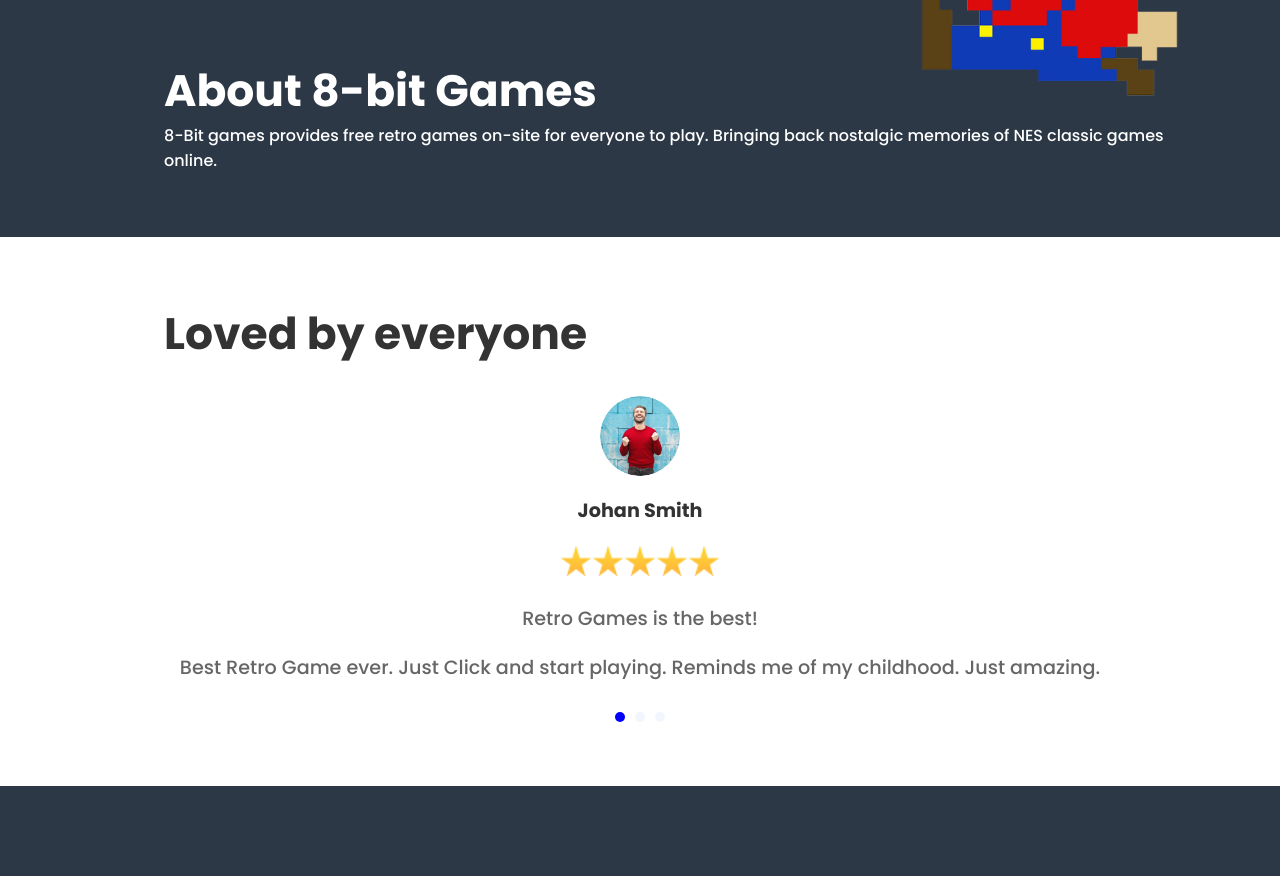
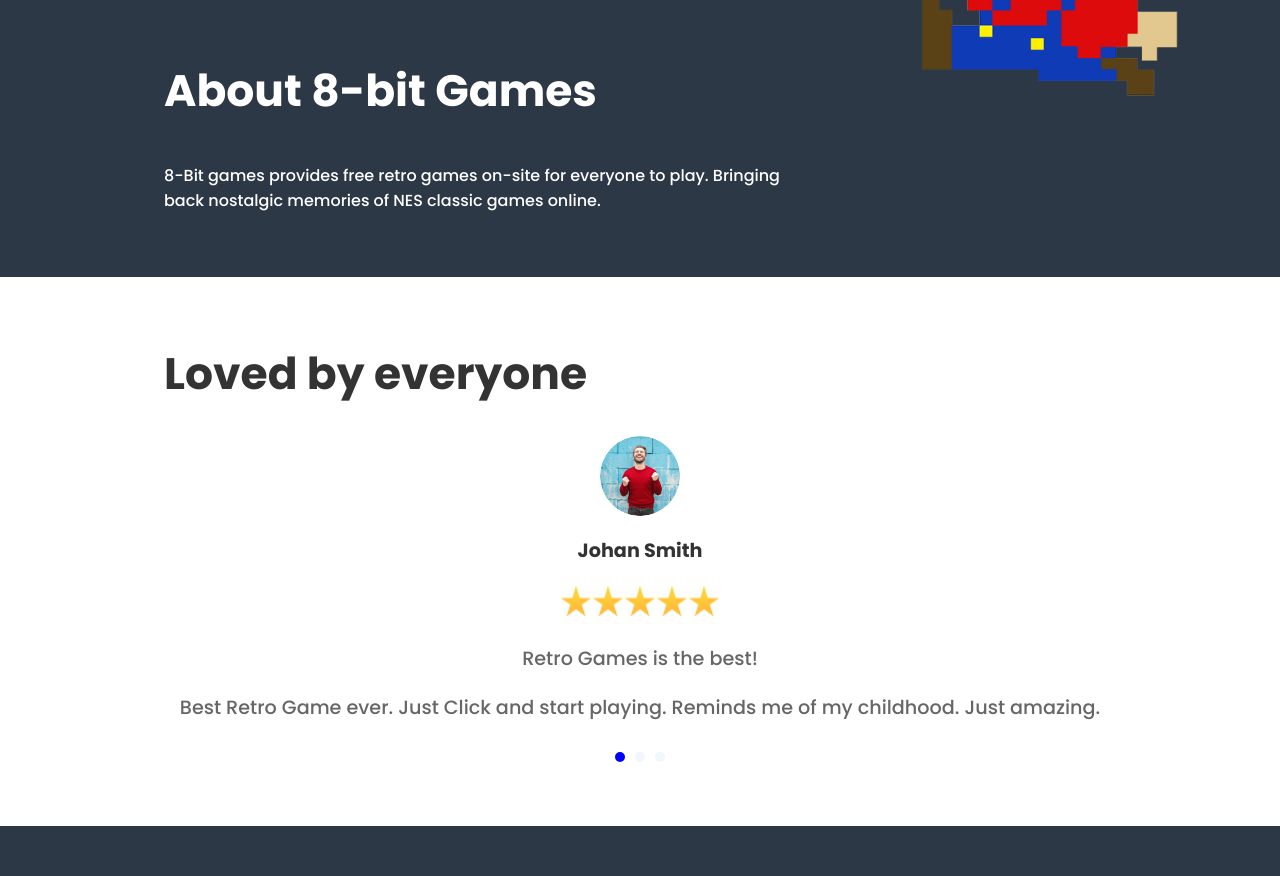
Before and after one commit to maneesha2/Assesment1, a React (Vite) app in the folder reactapplication/: page / in a window 1280 px wide. Shown: the part 1500-2376 px from the top of the page. Built offline with nearby package versions, Linux system fonts and the light colour scheme.

Commit message:
Arranged on paragraph of about

```diff
--- a/reactapplication/src/about.jsx
+++ b/reactapplication/src/about.jsx
@@ -1,9 +1,13 @@
-export default function about({ title, description, image }) {
+export default function about({ title, image }) {
   return (
     <div className="about" id="about">
       <div className="aboutContent">
         <h1>{title}</h1>
-        <p>{description}</p>
+        <p1>
+          8-Bit games provides free retro games on-site for everyone to play.
+          Bringing
+        </p1>
+        <p>back nostalgic memories of NES classic games online.</p>
       </div>
       <div className="marioFlying">
         <img className="mario" {...image}></img>
```
